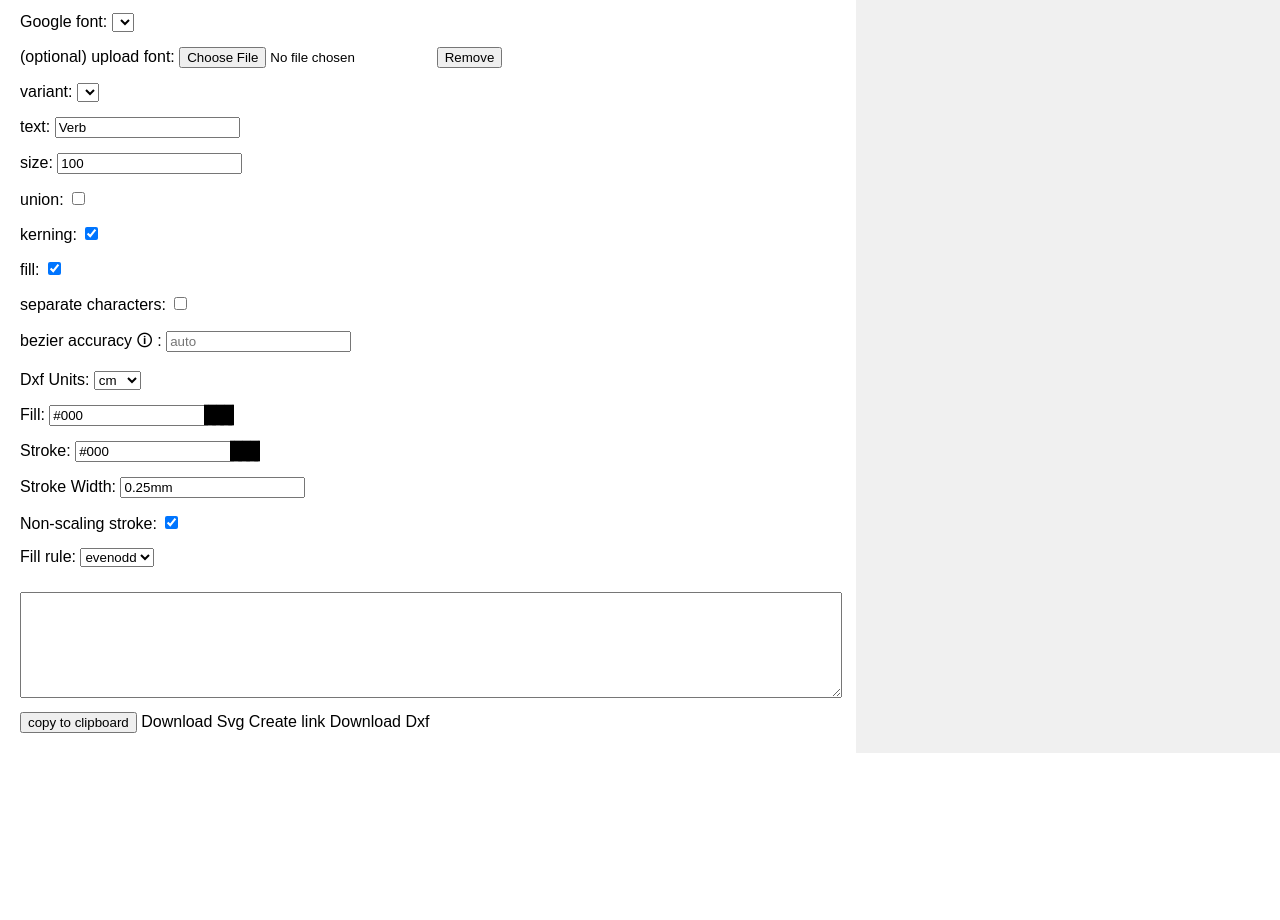
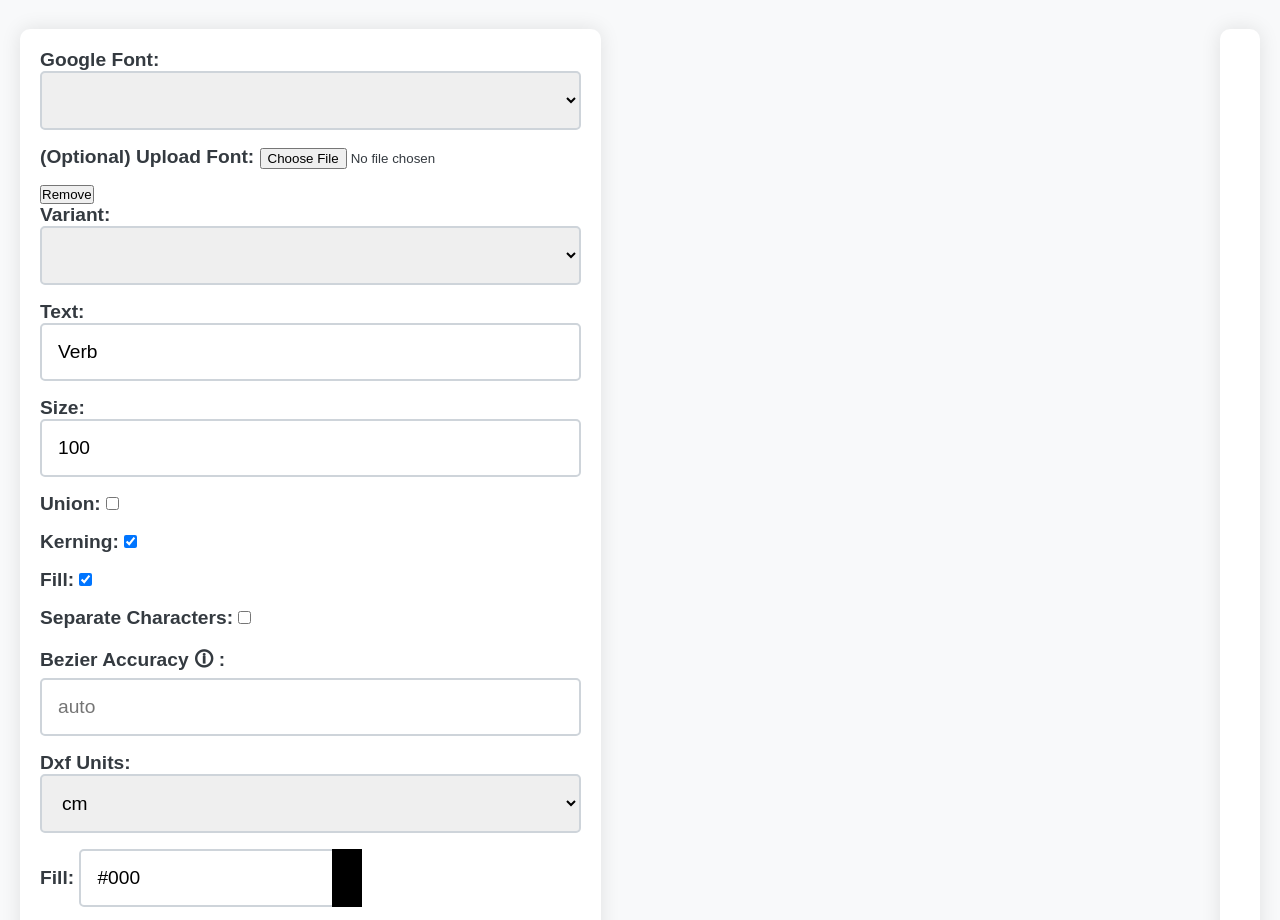
Before and after one commit to theriturajps/Text-To-SVG-Convertor, a website with bundled scripts: page index.html in a window 1280 px wide. Shown: the part 87-1007 px from the top of the page. Before the commit the page ends 840 px from the top, so only its background shows below. Built offline with nearby package versions, Linux system fonts and the light colour scheme; no server answers.

Commit message:
Update index.css

```diff
--- a/index.css
+++ b/index.css
@@ -1,49 +1,118 @@
-body {
+body, div, input, select, button {
     font-family: 'Arial', sans-serif;
+    box-sizing: border-box;
     margin: 0;
     padding: 0;
 }
 
-header {
-    background-color: #333;
-    color: #fff;
-    text-align: center;
-    padding: 10px;
+body {
+    background-color: #f8f9fa;
+    color: #343a40;
 }
 
 main {
     display: flex;
     justify-content: space-between;
+    padding: 20px;
 }
 
 .content {
-    flex: 1;
+    background-color: #ffffff;
     padding: 20px;
+    border-radius: 10px;
+    box-shadow: 0 0 20px rgba(0, 0, 0, 0.1);
 }
 
-.input-holder {
-    margin-bottom: 15px;
+h1 {
+    font-size: 2.5rem;
+    margin-bottom: 1.5rem;
+    text-align: center;
+    color: #6E24B2;
 }
 
-textarea {
+label {
+    font-size: 1.2rem;
+    font-weight: 600;
+    display: block;
+    margin-bottom: 1rem;
+    text-transform: capitalize;
+}
+
+select, input[type="text"], input[type="number"], textarea {
+    padding: 1rem;
+    border: 2px solid #ced4da;
+    border-radius: 5px;
+    outline: none;
+    font-size: 1.2rem;
     width: 100%;
-    height: 100px;
-    margin-top: 10px;
+}
+
+select:focus, input[type="text"]:focus, input[type="number"]:focus {
+    border-color: #6E24B2;
+}
+
+#output-svg {
+    min-height: 250px;
+    resize: none;
+    font-size: 1rem;
+    padding: 10px;
+}
+
+textarea:focus {
+    border-color: #6E24B2;
 }
 
 .buttons-container {
-    margin-top: 10px;
+    display: flex;
+    flex-wrap: wrap;
+    gap: 15px;
+    justify-content: center;
+    margin-top: 1.5rem;
+}
+
+.btn {
+    padding: 10px;
+    background-color: #6E24B2;
+    color: #fff;
+    border: none;
+    border-radius: 5px;
+    font-size: 1rem;
+    text-transform: capitalize;
+    cursor: pointer;
+    transition: background-color 0.3s ease;
+}
+
+.btn:hover {
+    background-color: #4b1a7f;
 }
 
 .sidebar {
-    width: 30%;
-    background-color: #f0f0f0;
+    background-color: #ffffff;
     padding: 20px;
+    border-radius: 10px;
+    box-shadow: 0 0 20px rgba(0, 0, 0, 0.1);
 }
 
-footer {
-    background-color: #333;
-    color: #fff;
-    text-align: center;
-    padding: 10px;
+/* Responsive adjustments */
+@media screen and (max-width: 768px) {
+    .sidebar {
+        width: 100%;
+        margin-top: 20px;
+    }
+
+    main {
+        flex-direction: column;
+        align-items: center;
+    }
+
+    .content {
+        margin-top: 20px;
+    }
 }
+
+/* Mobile styles for textarea */
+@media screen and (max-width: 420px) {
+    textarea {
+        min-height: 180px;
+    }
+}
```
